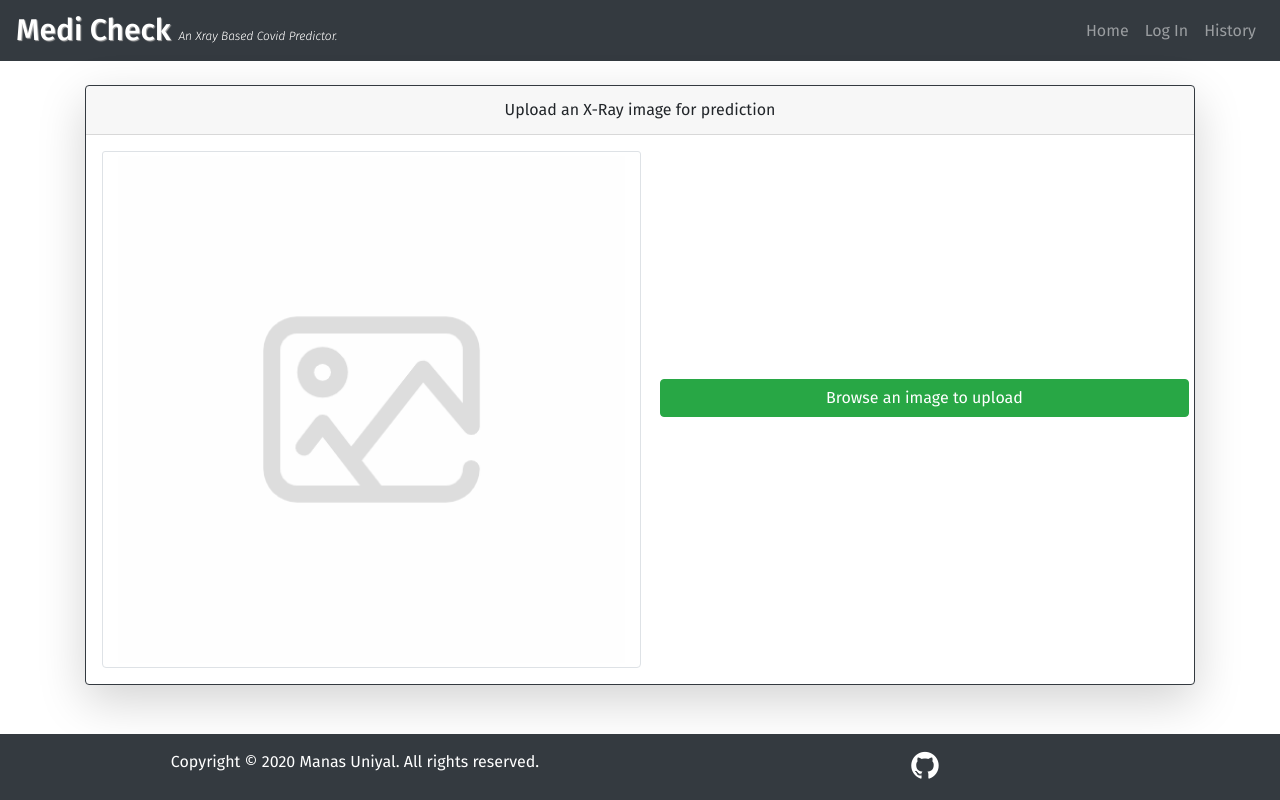
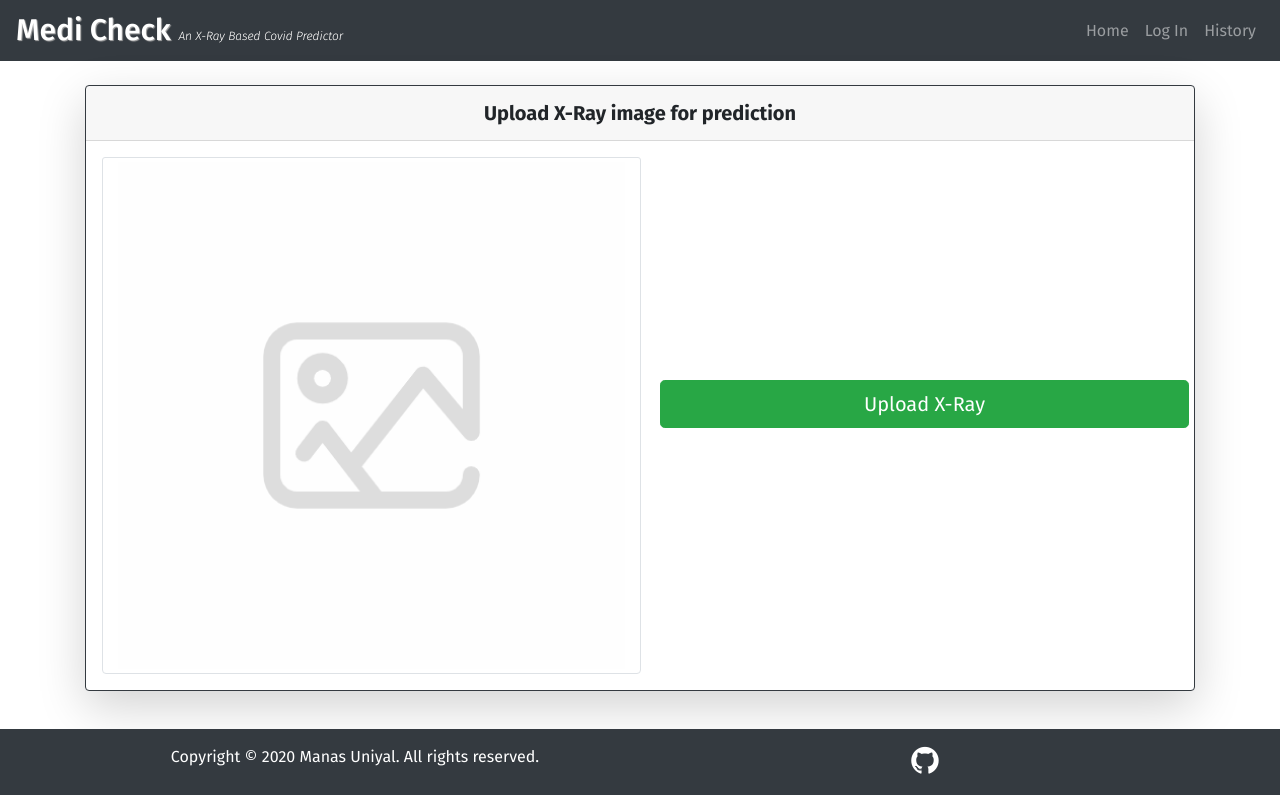
Before and after one commit to ManasUniyal/medi-check, a Django app: page / in a window 1280 px wide. Run offline with Django 3.2, Linux system fonts and the light colour scheme; some libraries are stand-ins or nearby versions.

Commit message:
fixed new ui changes

```diff
--- a/authentication/templates/authentication/login.html
+++ b/authentication/templates/authentication/login.html
@@ -19,7 +19,7 @@
         <div class="container">
             <!-- Navbar Brand -->
             <a href="#" class="navbar-brand">
-                <p class="title_text">Medi Check <span class="title_subtitle_text">An Xray Based Covid Predictor.</span></p>
+                <p class="title_text">Medi Check <span class="title_subtitle_text">An X-Ray Based Covid Predictor.</span></p>
             </a>
         </div>
     </nav>
@@ -30,10 +30,12 @@
     <div class="row py-5 mt-4 align-items-center">
         <!-- For Demo Purpose -->
         <div class="col-md-5 pr-lg-5 mb-5 mb-md-0">
+            <div class="row align-items-center justify-content-center ">
             <img src="https://res.cloudinary.com/mhmd/image/upload/v1569543678/form_d9sh6m.svg" alt=""
                  class="img-fluid mb-3 d-none d-md-block">
             <h1>Log in to your account</h1>
             <p class="font-italic text-muted mb-0">A machine learning based predictor</p>
+            </div>
         </div>
 
         <!-- Registration Form -->
--- a/authentication/templates/authentication/register.html
+++ b/authentication/templates/authentication/register.html
@@ -18,8 +18,8 @@
     <nav class="navbar navbar-expand-lg navbar-light py-3">
         <div class="container">
             <!-- Navbar Brand -->
-            <a href="#" class="navbar-brand">
-                <p class="title_text">Medi Check <span class="title_subtitle_text">An Xray Based Covid Predictor.</span></p>
+            <a href="#" class="navbar-brand ">
+                <p class="title_text">Medi Check <span class="title_subtitle_text">An X-Ray Based Covid Predictor.</span></p>
             </a>
         </div>
     </nav>
@@ -30,10 +30,12 @@
     <div class="row py-5 mt-4 align-items-center">
         <!-- For Demo Purpose -->
         <div class="col-md-5 pr-lg-5 mb-5 mb-md-0">
+            <div class="row align-items-center justify-content-center ">
             <img src="https://res.cloudinary.com/mhmd/image/upload/v1569543678/form_d9sh6m.svg" alt=""
                  class="img-fluid mb-3 d-none d-md-block">
             <h1>Create an Account</h1>
             <p class="font-italic text-muted mb-0">A machine learning based predictor</p>
+            </div>
         </div>
 
         <!-- Registration Form -->
--- a/main/templates/main/homepage.html
+++ b/main/templates/main/homepage.html
@@ -8,7 +8,7 @@
         <div class="container">
             <div class="card text-center shadow-lg rounded border-dark">
                 <div class="card-header">
-                    Upload an X-Ray image for prediction
+                    <span style="font-weight: 700; font-size: 20px;">Upload X-Ray image for prediction</span>
                 </div>
                 <div class="row">
                     <div class="col-md-6">
@@ -22,14 +22,14 @@
                                   enctype="multipart/form-data">
                                 {% csrf_token %}
                                 <div class="row">
-                                    <label class="btn btn-success col-md-12">
-                                        Browse an image to upload  <input id="img_upload" type="file" name="image" accept="image/*"
+                                    <label class="btn btn-success btn-lg col-md-12">
+                                        Upload X-Ray  <input id="img_upload" type="file" name="image" accept="image/*"
                                                            hidden>
                                     </label>
                                 </div>
                             </form>
                             <div class="row predict_btn_prop" >
-                                <button id="predict_btn" class="btn btn-primary col-12 hide">Predict</button>
+                                <button id="predict_btn" class="btn btn-primary btn-lg col-12 hide">Predict</button>
                             </div>
                         </div>
                     </div>
--- a/main/templates/main/modal.html
+++ b/main/templates/main/modal.html
@@ -11,8 +11,8 @@
                     <p>You must be logged in to view previous predictions.</p>
                 </div>
                 <div class="modal-footer">
-                    <button type="button" class="btn btn-secondary btn-danger" data-dismiss="modal">Close</button>
-                    <a href="{% url 'account:login' %}" class="btn btn-primary">Log In</a>
+                    <button type="button" class="btn btn-secondary btn-danger btn-lg" data-dismiss="modal">Close</button>
+                    <a href="{% url 'account:login' %}" class="btn btn-primary btn-lg">Log In</a>
                 </div>
             </div>
         </div>
--- a/main/templates/main/navbar.html
+++ b/main/templates/main/navbar.html
@@ -1,5 +1,5 @@
 <nav class="navbar navbar-expand-lg navbar-dark bg-dark">
-    <a class="navbar-brand" href="{% url 'main:home' %}"><p class="title_text">Medi Check <span class="title_subtitle_text">An Xray Based Covid Predictor.</span>
+    <a class="navbar-brand" href="{% url 'main:home' %}"><p class="title_text">Medi Check <span class="title_subtitle_text">An X-Ray Based Covid Predictor</span>
     </p>
     </a>
     <button class="navbar-toggler" type="button" data-toggle="collapse" data-target="#navbarNav"
--- a/static/css/main.css
+++ b/static/css/main.css
@@ -1,13 +1,14 @@
 @import url('https://fonts.googleapis.com/css2?family=Cairo:wght@200;300;400;600;700;900&family=Fira+Sans:ital,wght@0,100;0,200;0,300;0,400;0,500;0,600;0,700;0,800;0,900;1,100;1,200;1,300;1,400;1,500;1,600;1,700;1,800;1,900&family=Roboto:ital,wght@0,100;0,300;0,400;0,500;0,700;0,900;1,100;1,300;1,400;1,500;1,700;1,900&family=Source+Sans+Pro:ital,wght@0,200;0,300;0,400;0,600;0,700;0,900;1,200;1,300;1,400;1,600;1,700;1,900&display=swap');
 
 .base-container {
-    min-height: 100vh; /* will cover the 100% of viewport */
+    min-height: 80vh; /* will cover the 100% of viewport */
     overflow: hidden;
     display: block;
     position: relative;
     padding-bottom: 80px; /* height of your footer */
     font-family: 'Fira Sans', sans-serif;
     background-color: #ffffff;
+
 }
 
 footer {
```
Also changed, not shown: main/templates/main/history.html (+4 -4 lines).
